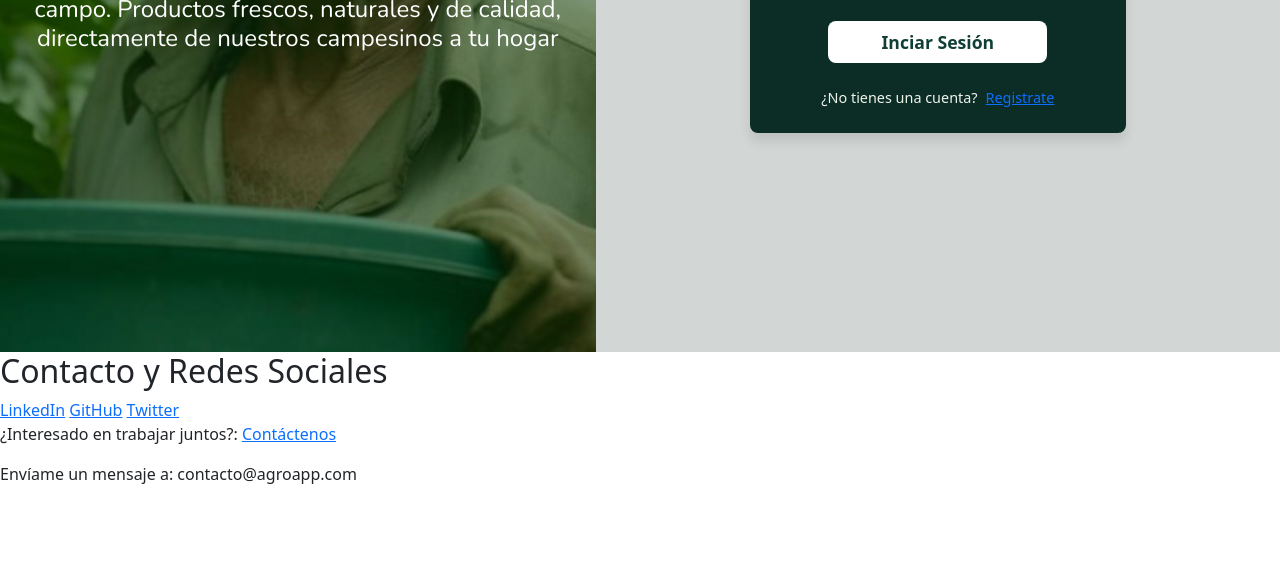
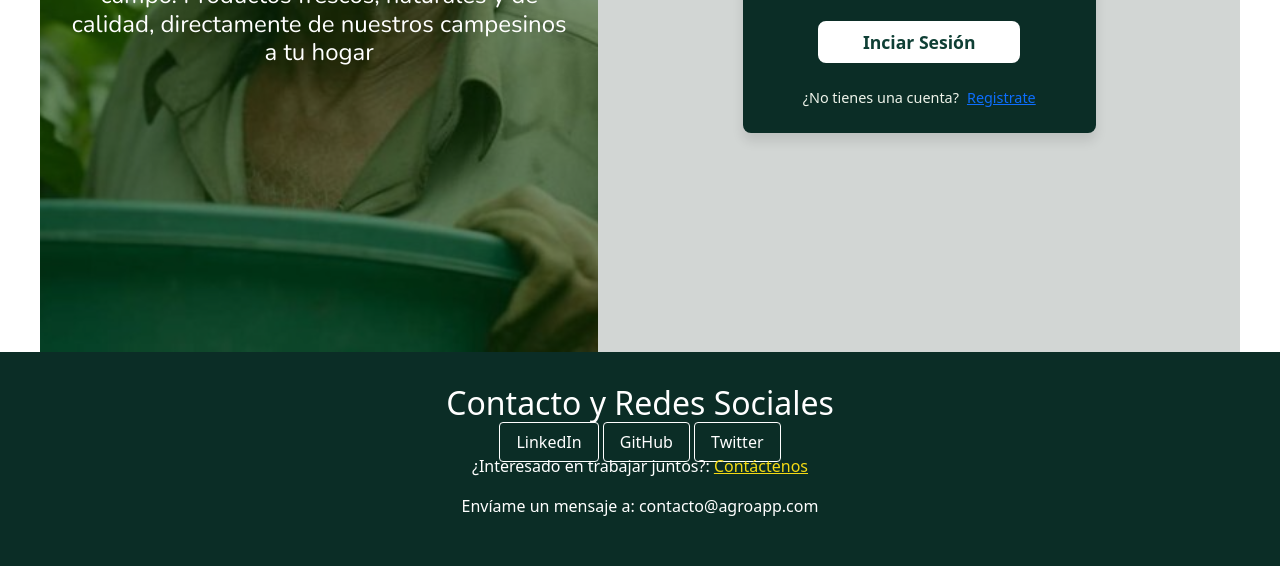
Before and after one commit to OscarTorresDev/Ecommerce_Agroapp, a plain HTML site: page HTML/logIn.html in a window 1280 px wide. Shown: the part 448-1014 px from the top of the page. Before the commit the page ends 950 px from the top, so only its background shows below. Drawn offline with nearby package versions, Linux system fonts and the light colour scheme.

Commit message:
entrega 10

```diff
--- a/HTML/logIn.html
+++ b/HTML/logIn.html
@@ -11,6 +11,7 @@
     />
 
     <link rel="stylesheet" href="../CSS/singIn.css">
+    <link rel="stylesheet" href="../CSS/styles.css">
     <link href="https://fonts.googleapis.com/css2?family=Nunito:wght@400;600;700&family=Poppins:wght@400;500;600;700&display=swap"
       rel="stylesheet"/>
     <link href="https://cdnjs.cloudflare.com/ajax/libs/bootstrap/5.3.3/css/bootstrap.min.css" rel="stylesheet"/>
```
